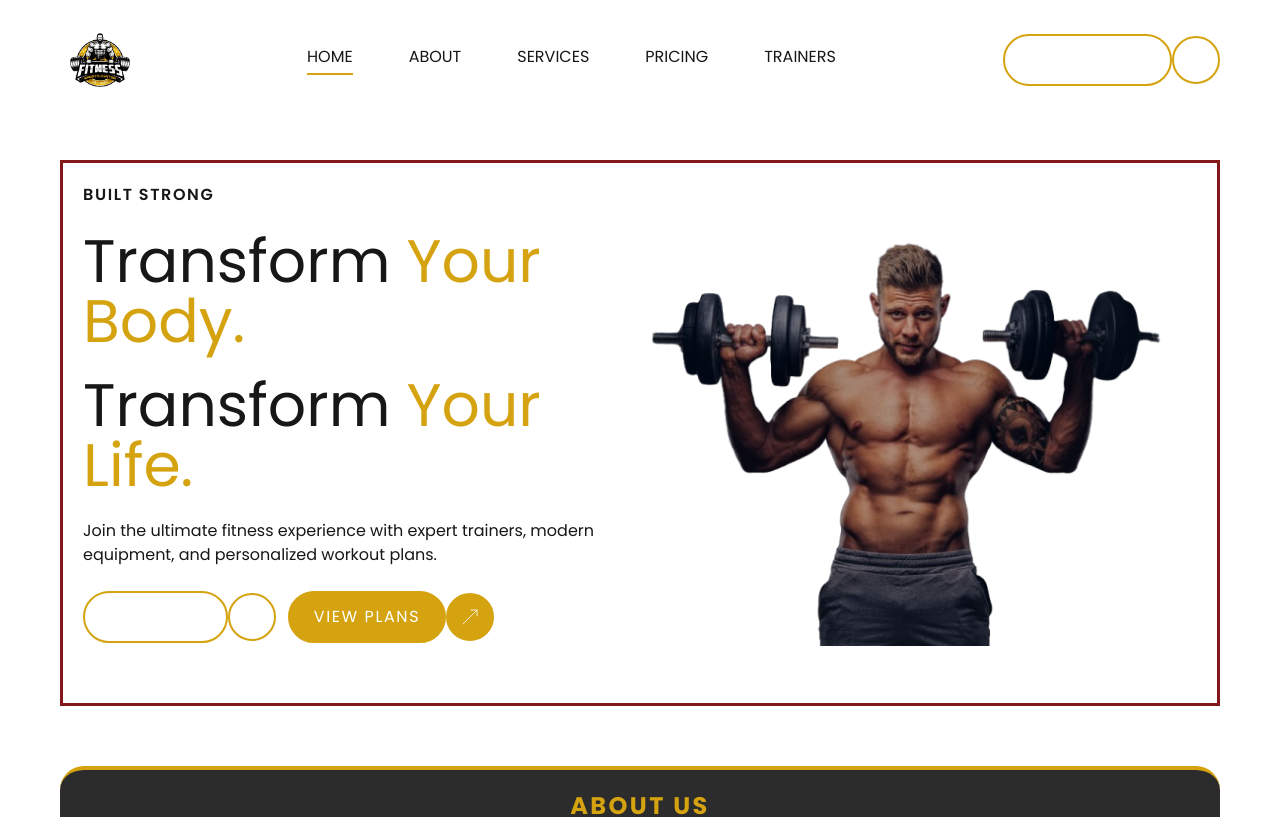
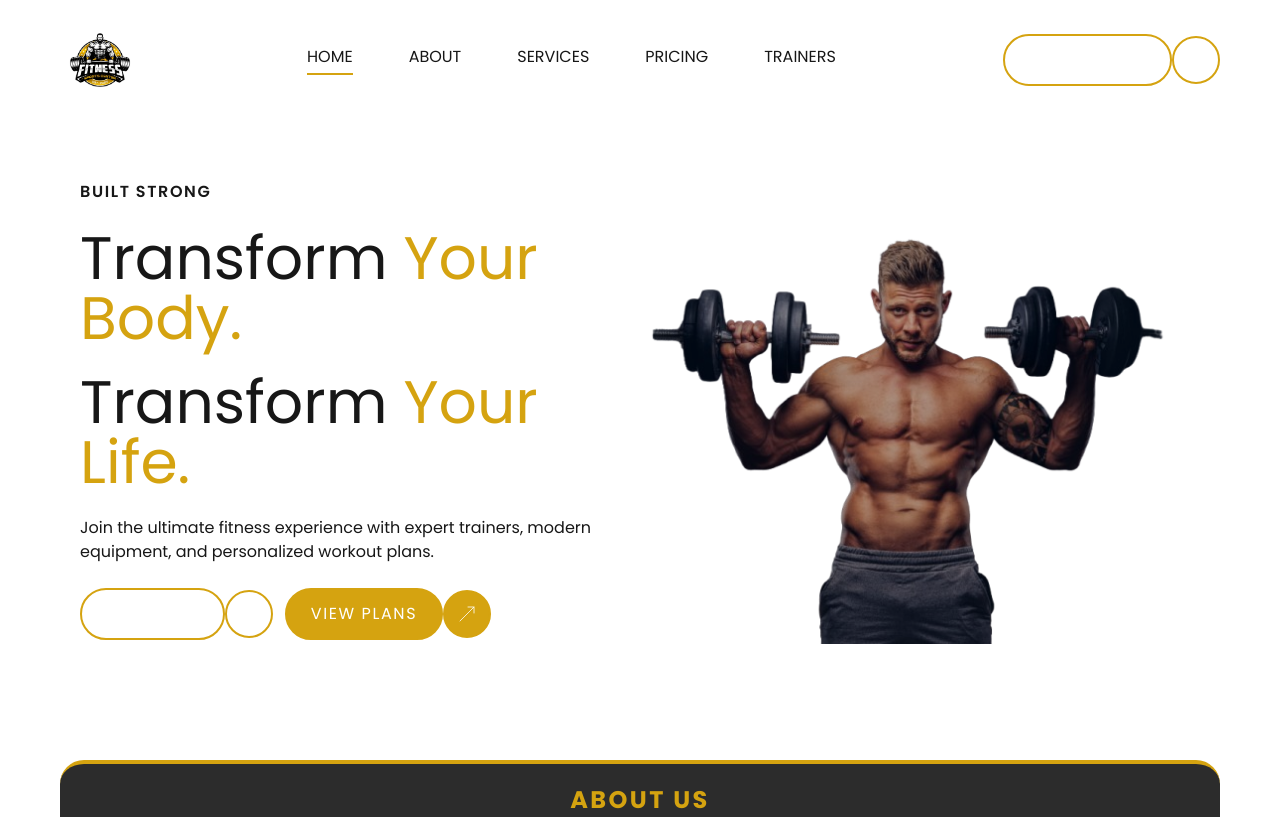
Before and after one commit to Navodi99/gym-website-nextjs, a Next.js app: page / in a window 1280 px wide. Shown: the top 817 px of the page. Built offline with nearby package versions, Linux system fonts and the light colour scheme.

Commit message:
remove border from  hero

```diff
--- a/src/app/(components)/sections/hero/HeroSection.jsx
+++ b/src/app/(components)/sections/hero/HeroSection.jsx
@@ -3,7 +3,7 @@ import CustomButton from "../../reusables/buttons/CustomButton";
 
 const HeroSection = () => {
   return (
-    <div className="flex items-center justify-between border-3 border-red-900 p-5 my-15 " id="home">
+    <div className="flex items-center justify-between p-5 my-15 " id="home">
         <div className="pb-10 flex  flex-col">
             <p className="uppercase tracking-widest font-semibold">Built Strong</p>
             <p className="text-6xl mt-6">Transform<span className="text-(--primary-color)"> Your Body.</span> </p>
```
